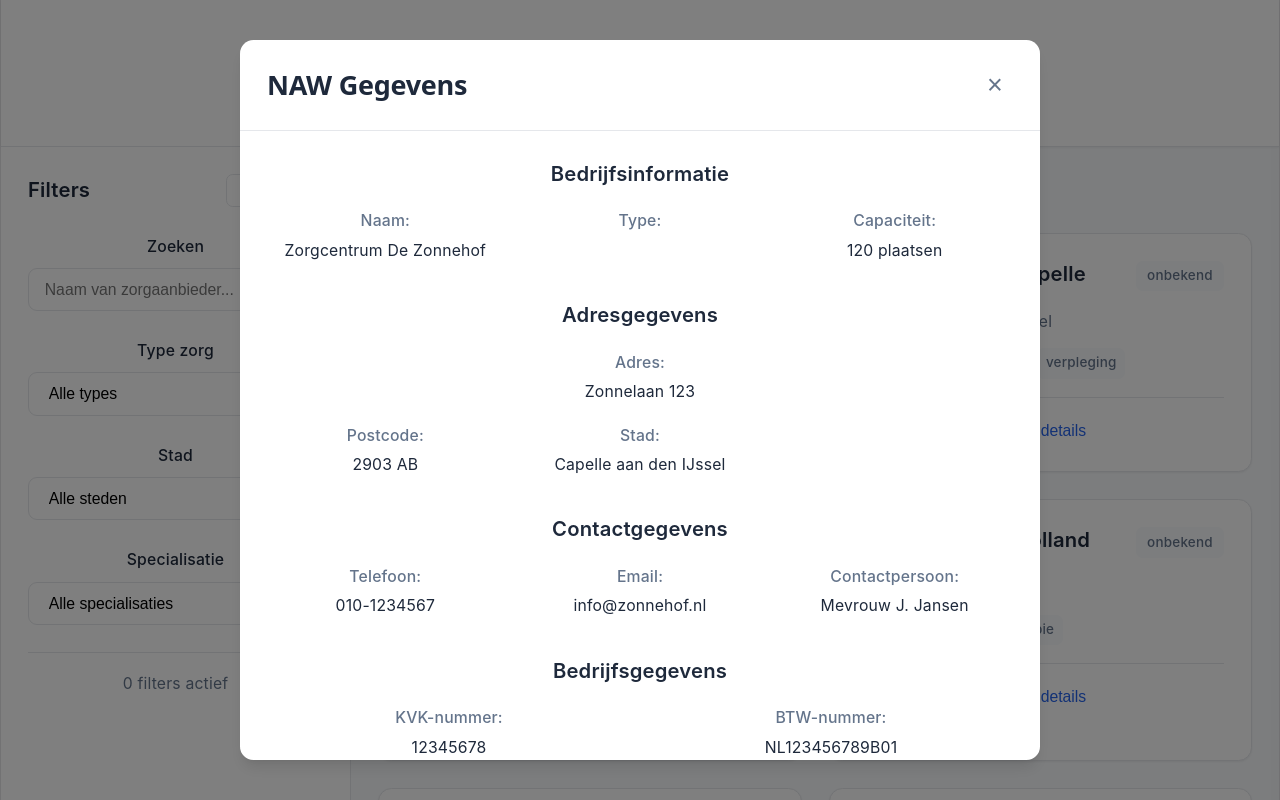
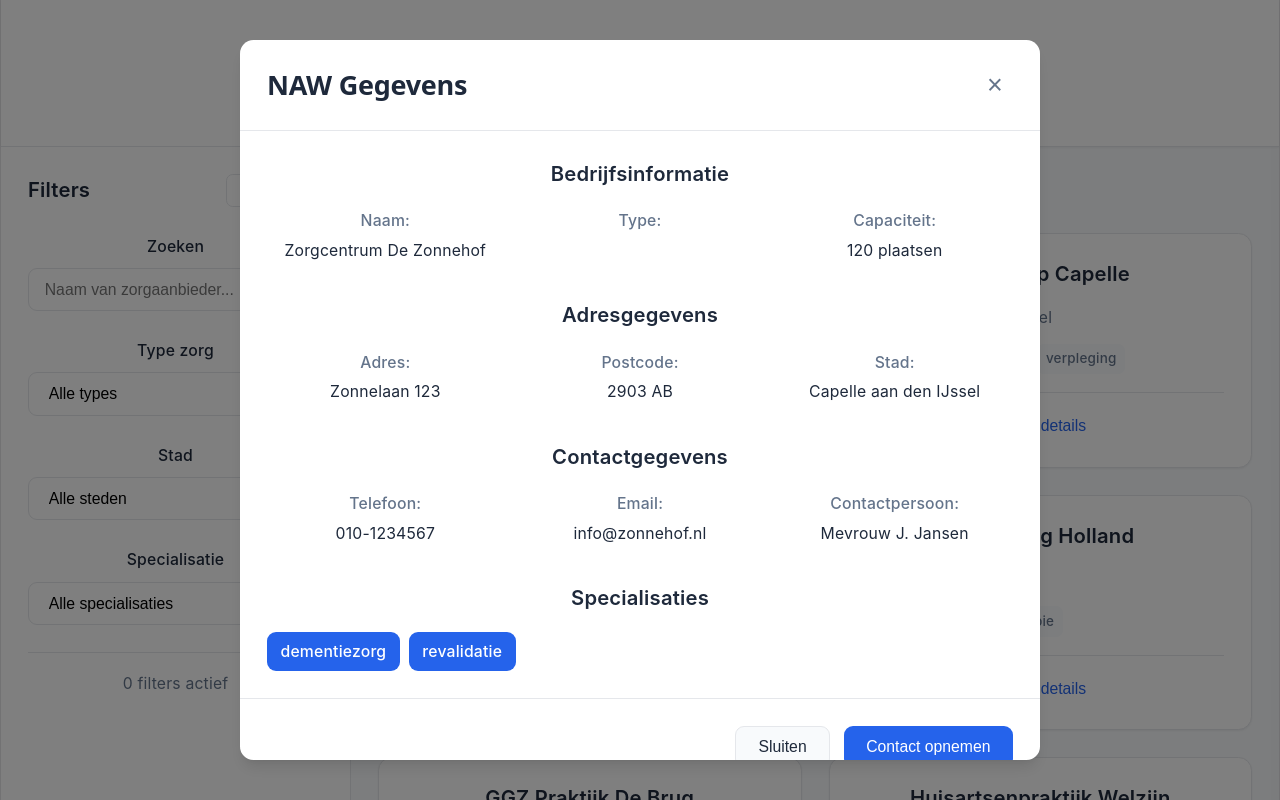
Before and after one commit to jeugdAI/JeugdAi, a React app in the folder frontend/: page / in a window 1280 px wide. Both pictures are taken after a click on the element 589 px from the left and 352 px from the top of the page. Shown: the top 800 px of the page. Built offline with nearby package versions, Linux system fonts and the light colour scheme; the HTML template or start-up script is replaced by a standard one.

Commit message:
disable wachtlijst

```diff
--- a/frontend/src/components/NAWModal.jsx
+++ b/frontend/src/components/NAWModal.jsx
@@ -52,10 +52,12 @@ function NAWModal({ zorgaanbieder, onClose }) {
           <div className="naw-section">
             <h3>Adresgegevens</h3>
             <div className="naw-grid">
-              <div className="naw-item full-width">
+              <div className="naw-item">
                 <label>Adres:</label>
                 <span>{zorgaanbieder.naw.adres}</span>
               </div>
+
+
               <div className="naw-item">
                 <label>Postcode:</label>
                 <span>{zorgaanbieder.naw.postcode}</span>
@@ -86,20 +88,6 @@ function NAWModal({ zorgaanbieder, onClose }) {
           </div>
 
           <div className="naw-section">
-            <h3>Bedrijfsgegevens</h3>
-            <div className="naw-grid">
-              <div className="naw-item">
-                <label>KVK-nummer:</label>
-                <span>{zorgaanbieder.naw.kvk}</span>
-              </div>
-              <div className="naw-item">
-                <label>BTW-nummer:</label>
-                <span>{zorgaanbieder.naw.btw}</span>
-              </div>
-            </div>
-          </div>
-
-          <div className="naw-section">
             <h3>Specialisaties</h3>
             <div className="specialisaties-list">
               {zorgaanbieder.specialisaties.map((spec, index) => (
--- a/frontend/src/components/ZorgaanbiederTile.jsx
+++ b/frontend/src/components/ZorgaanbiederTile.jsx
@@ -26,7 +26,7 @@ function ZorgaanbiederTile({ zorgaanbieder, onClick }) {
     <div className="zorgaanbieder-tile" onClick={onClick}>
       <div className="tile-header">
         <h3 className="zorgaanbieder-naam">{zorgaanbieder.naam}</h3>
-        <span className="zorgaanbieder-type">{zorgaanbieder.status}</span>
+        {/* <span className="zorgaanbieder-type">{zorgaanbieder.status}</span> */}
       </div>
 
       <div className="tile-content">
```
